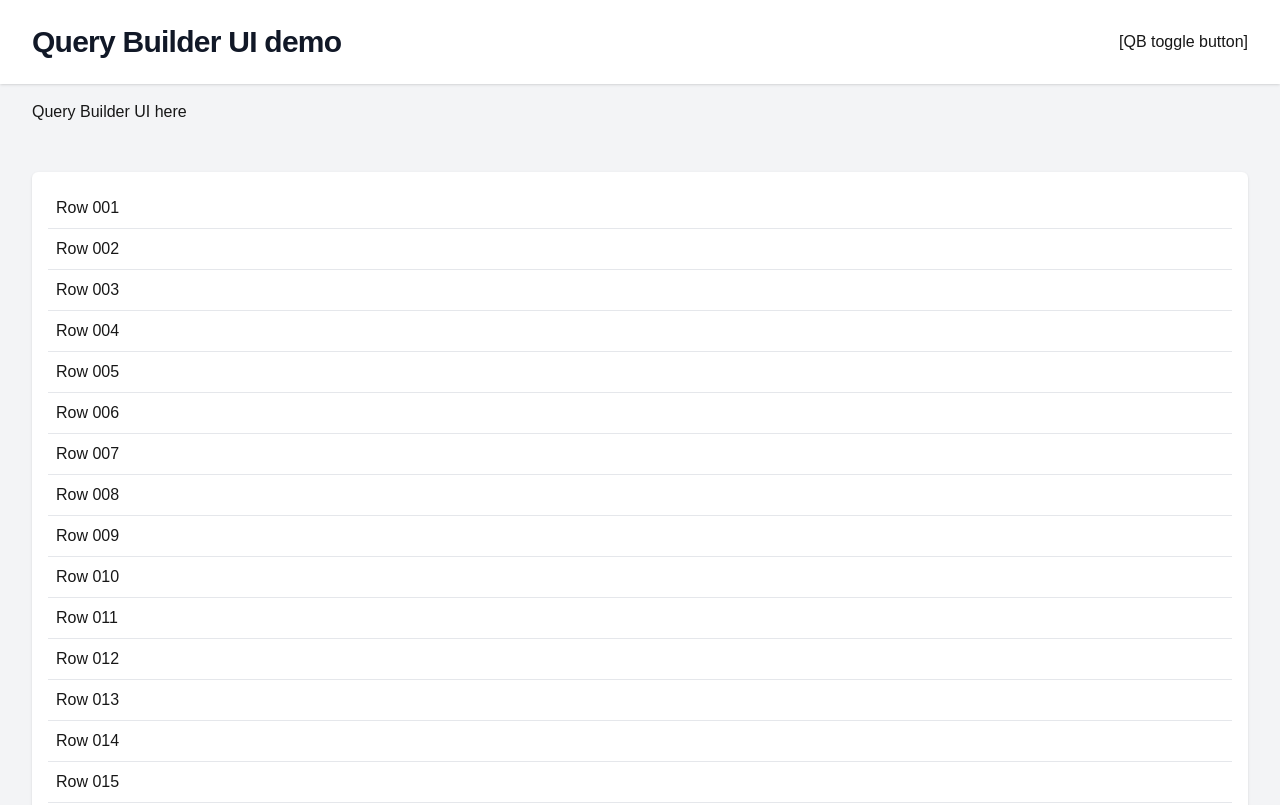
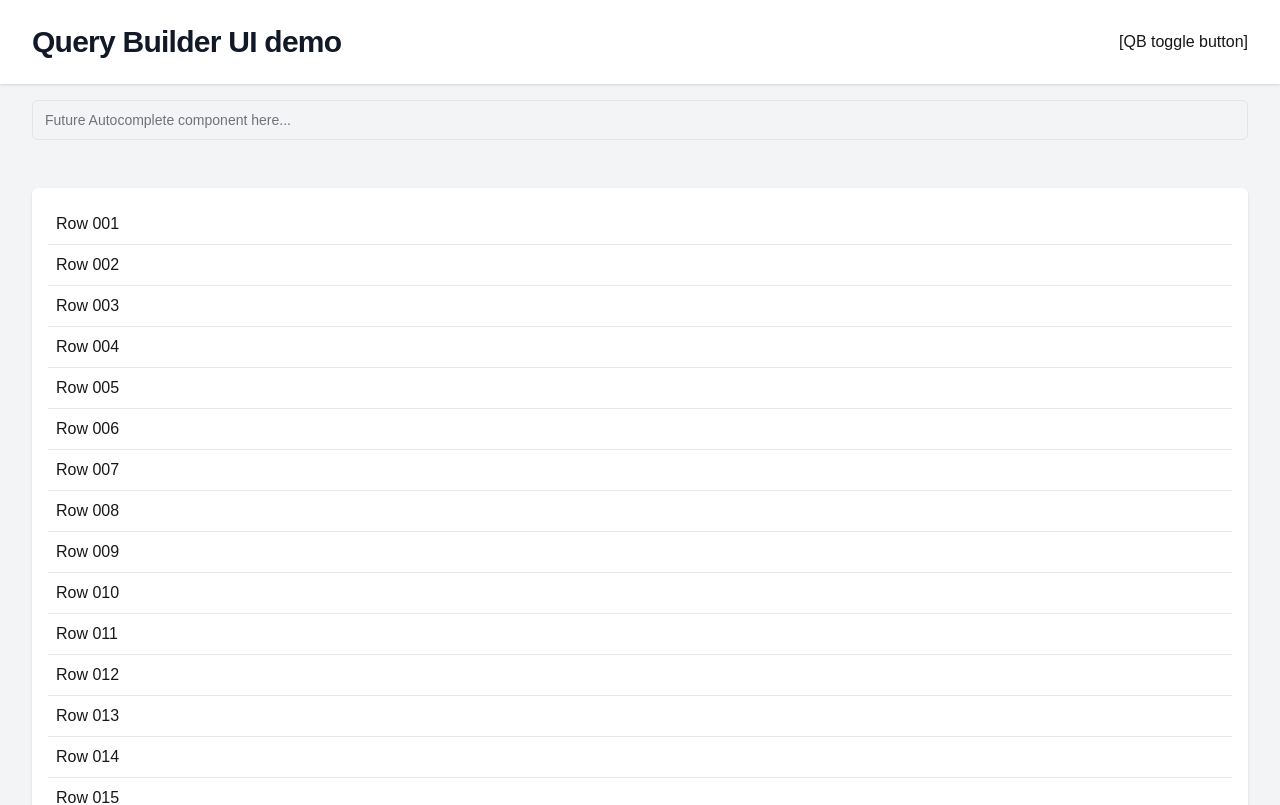
Before and after one commit to iamvanja/ui-query-builder, a Next.js app: page / in a window 1280 px wide. Shown: the top 805 px of the page. Built offline with nearby package versions, Linux system fonts and the light colour scheme.

Commit message:
Render Input on the page

```diff
--- a/pages/index.tsx
+++ b/pages/index.tsx
@@ -1,3 +1,5 @@
+import { Input } from "@/components/ui/input";
+
 export default function Page() {
   return (
     <>
@@ -18,7 +20,10 @@ export default function Page() {
         </header>
         <nav>
           <div className="mx-auto max-w-7xl px-8 py-4">
-            Query Builder UI here
+            <Input
+              type="text"
+              placeholder="Future Autocomplete component here..."
+            />
           </div>
         </nav>
         <main>
```
